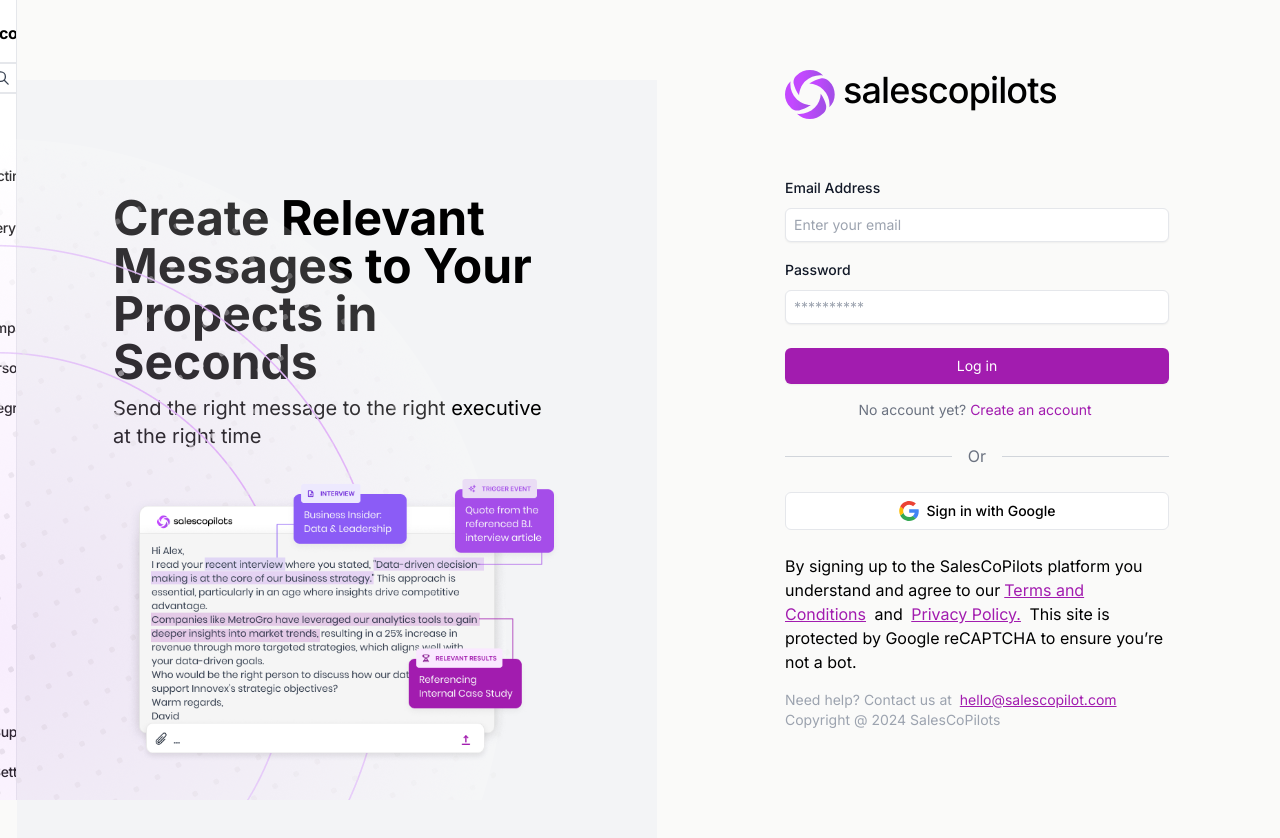
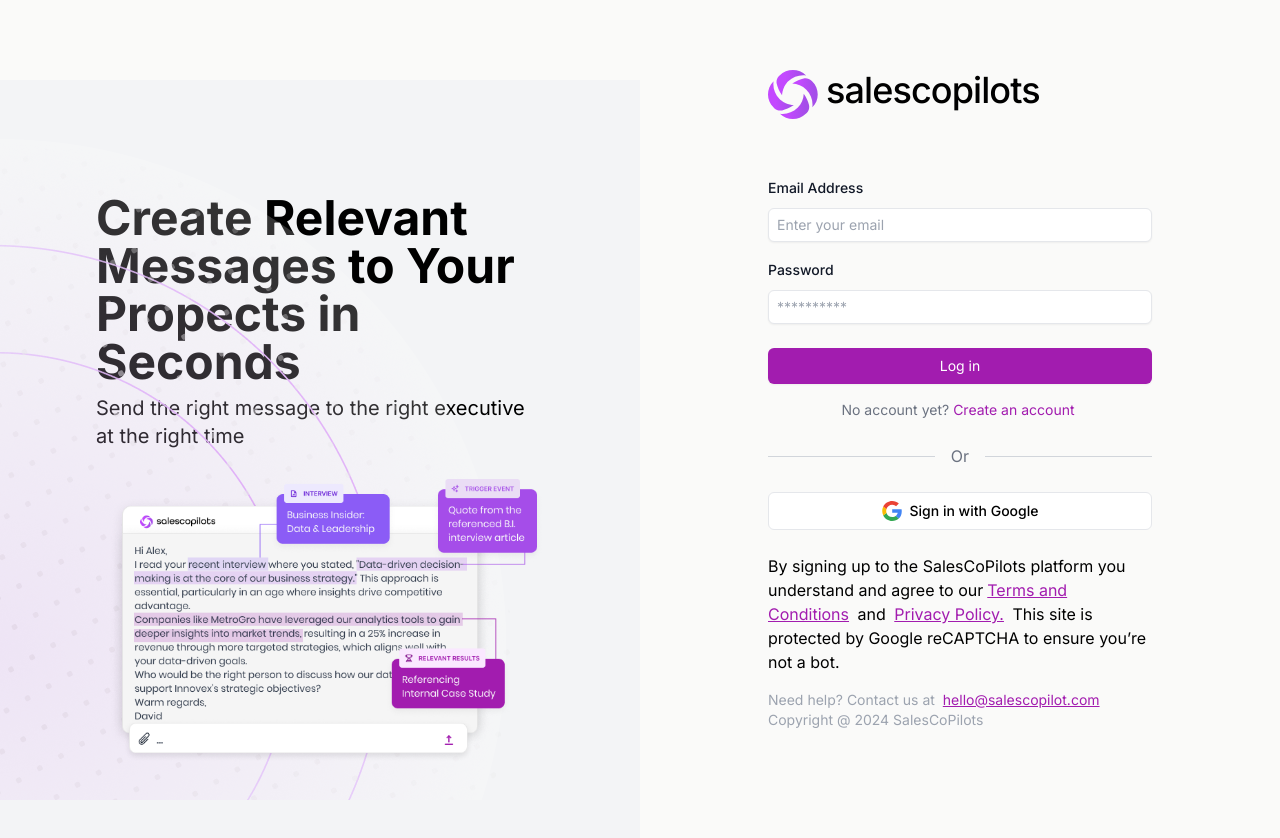
Before and after one commit to Momin-Mahmud/nick-react-app, a React (Vite) app in the folder nick-react-app/: page /login in a window 1280 px wide. Shown: the top 838 px of the page. Built offline with nearby package versions, Linux system fonts and the light colour scheme.

Commit message:
Sidebar issue fixed

```diff
--- a/nick-react-app/src/components/routes/Router/layout/AppLayout/index.jsx
+++ b/nick-react-app/src/components/routes/Router/layout/AppLayout/index.jsx
@@ -12,9 +12,15 @@
     pathname !== "/signup" &&
     pathname !== "/login";
 
+  const Sidebar = () => {
+    pathname !== "/onboarding" &&
+      pathname !== "/signup" &&
+      pathname !== "/login";
+  };
+
   return (
     <div className={`${checkPages() ? "min-h-screen" : "flex"}`}>
-      {checkPages() ? <Header /> : <Sidebar />}
+      {checkPages() ? <Header /> : Sidebar && <Sidebar />}
       <div>
         <Outlet />
       </div>
--- a/nick-react-app/src/pages/Login/index.jsx
+++ b/nick-react-app/src/pages/Login/index.jsx
@@ -23,11 +23,12 @@
       data: userObj,
     });
     if (!error) {
-      navigate("/chat");
+      console.log("Data: ", data);
+      localStorage.setItem("user_id", data?.data?.user_id);
+      navigate("/onboarding");
     } else {
       console.log("Error: ", error);
     }
-    console.log("Data: ", data);
     // if (!error) {
     // } else {
     // }
```
